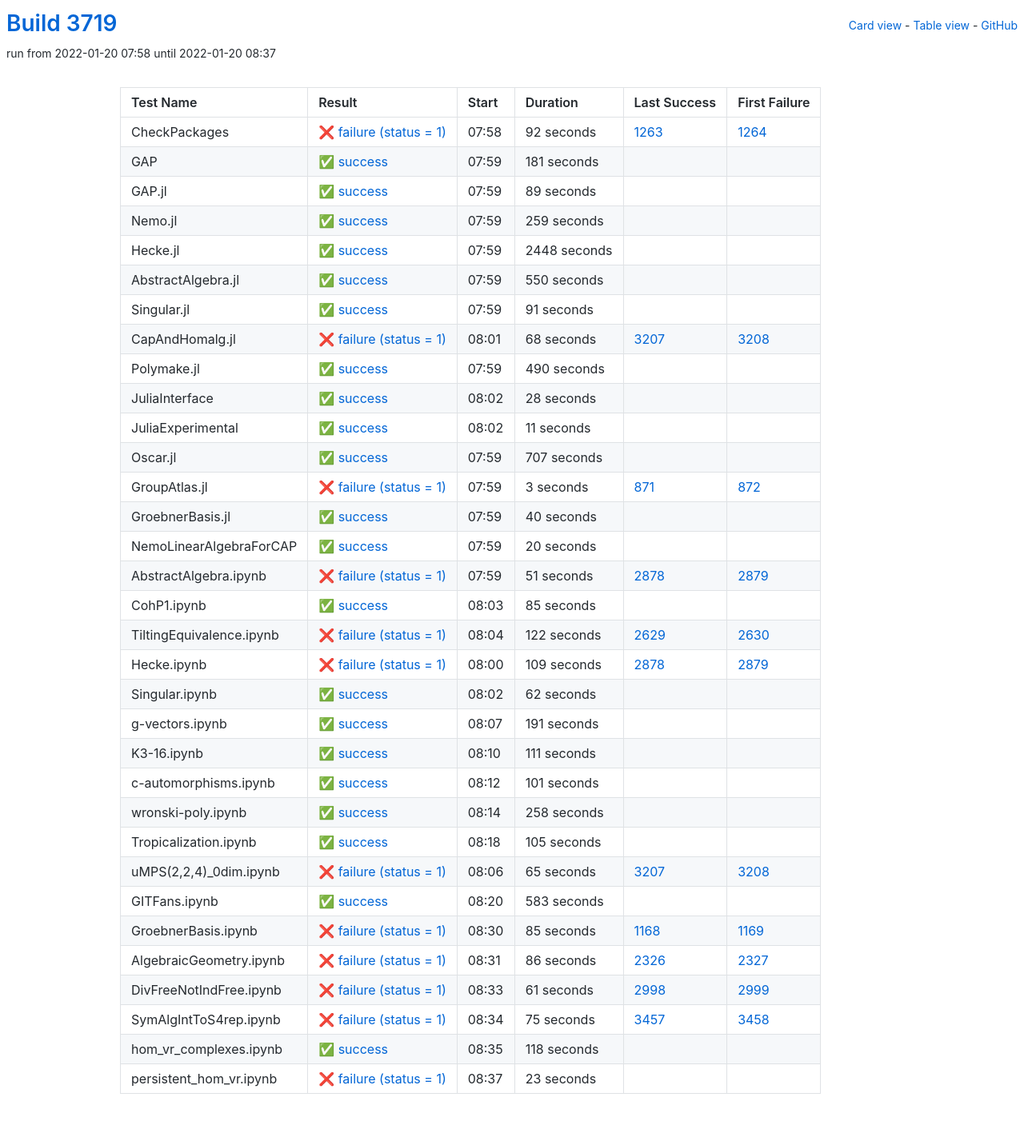
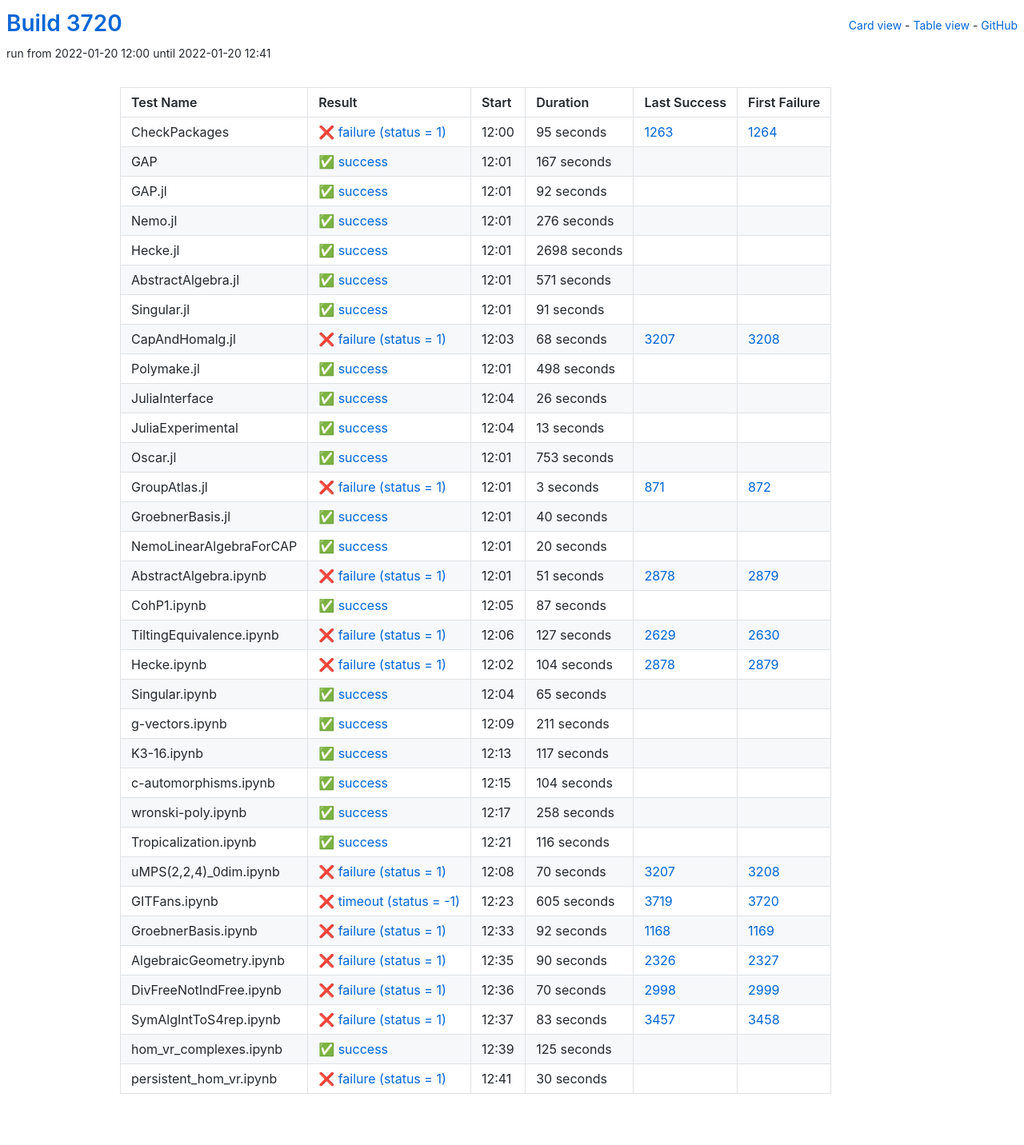
Before and after one commit to oscar-system/oscar-ci-status-stable, a Jekyll site: the page built from table.html, in a window 1280 px wide. Shown: the whole page at 80% size. Built offline with Jekyll 4.4.1, drawn with Linux system fonts in a browser that asks for light colours.

Commit message:
Build #3720

```diff
--- a/_data/ci.yml
+++ b/_data/ci.yml
@@ -1,6 +1,6 @@
 ---
-build: 3719
-build_url: https://oscarci.mathematik.uni-kl.de/job/oscar-stable/3719/
+build: 3720
+build_url: https://oscarci.mathematik.uni-kl.de/job/oscar-stable/3720/
 job: oscar-stable
 organization: oscar-system
 repo: oscar-ci-status-stable
@@ -8,80 +8,80 @@ repourl: https://github.com/oscar-system/oscar-ci-status-stable
 tests:
 - name: CheckPackages
   id: checkpackages
-  log: https://oscarci.mathematik.uni-kl.de/job/oscar-stable/3719/artifact/logs/build-3719/CheckPackages.log
-  start: 2022-01-20 07:58
+  log: https://oscarci.mathematik.uni-kl.de/job/oscar-stable/3720/artifact/logs/build-3720/CheckPackages.log
+  start: 2022-01-20 12:00
   success: false
   exitcode: 1
   status: failure
-  duration: 92
+  duration: 95
   last_success: 1263
   last_success_url: https://oscarci.mathematik.uni-kl.de/job/oscar-stable/1263/
   first_failure: 1264
   first_failure_url: https://oscarci.mathematik.uni-kl.de/job/oscar-stable/1264/
 - name: GAP
   id: gap
-  log: https://oscarci.mathematik.uni-kl.de/job/oscar-stable/3719/artifact/logs/build-3719/GAP.log
-  start: 2022-01-20 07:59
+  log: https://oscarci.mathematik.uni-kl.de/job/oscar-stable/3720/artifact/logs/build-3720/GAP.log
+  start: 2022-01-20 12:01
   success: true
   exitcode: 0
   status: success
-  duration: 181
+  duration: 167
   last_success: false
   last_success_url:
   first_failure: false
   first_failure_url:
 - name: GAP.jl
   id: gap-jl
-  log: https://oscarci.mathematik.uni-kl.de/job/oscar-stable/3719/artifact/logs/build-3719/GAP.jl.log
-  start: 2022-01-20 07:59
+  log: https://oscarci.mathematik.uni-kl.de/job/oscar-stable/3720/artifact/logs/build-3720/GAP.jl.log
+  start: 2022-01-20 12:01
   success: true
   exitcode: 0
   status: success
-  duration: 89
+  duration: 92
   last_success: false
   last_success_url:
   first_failure: false
   first_failure_url:
 - name: Nemo.jl
   id: nemo-jl
-  log: https://oscarci.mathematik.uni-kl.de/job/oscar-stable/3719/artifact/logs/build-3719/Nemo.jl.log
-  start: 2022-01-20 07:59
+  log: https://oscarci.mathematik.uni-kl.de/job/oscar-stable/3720/artifact/logs/build-3720/Nemo.jl.log
+  start: 2022-01-20 12:01
   success: true
   exitcode: 0
   status: success
-  duration: 259
+  duration: 276
   last_success: false
   last_success_url:
   first_failure: false
   first_failure_url:
 - name: Hecke.jl
   id: hecke-jl
-  log: https://oscarci.mathematik.uni-kl.de/job/oscar-stable/3719/artifact/logs/build-3719/Hecke.jl.log
-  start: 2022-01-20 07:59
+  log: https://oscarci.mathematik.uni-kl.de/job/oscar-stable/3720/artifact/logs/build-3720/Hecke.jl.log
+  start: 2022-01-20 12:01
   success: true
   exitcode: 0
   status: success
-  duration: 2448
+  duration: 2698
   last_success: false
   last_success_url:
   first_failure: false
   first_failure_url:
 - name: AbstractAlgebra.jl
   id: abstractalgebra-jl
-  log: https://oscarci.mathematik.uni-kl.de/job/oscar-stable/3719/artifact/logs/build-3719/AbstractAlgebra.jl.log
-  start: 2022-01-20 07:59
+  log: https://oscarci.mathematik.uni-kl.de/job/oscar-stable/3720/artifact/logs/build-3720/AbstractAlgebra.jl.log
+  start: 2022-01-20 12:01
   success: true
   exitcode: 0
   status: success
-  duration: 550
+  duration: 571
   last_success: false
   last_success_url:
   first_failure: false
   first_failure_url:
 - name: Singular.jl
   id: singular-jl
-  log: https://oscarci.mathematik.uni-kl.de/job/oscar-stable/3719/artifact/logs/build-3719/Singular.jl.log
-  start: 2022-01-20 07:59
+  log: https://oscarci.mathematik.uni-kl.de/job/oscar-stable/3720/artifact/logs/build-3720/Singular.jl.log
+  start: 2022-01-20 12:01
   success: true
   exitcode: 0
   status: success
@@ -92,8 +92,8 @@ tests:
   first_failure_url:
 - name: CapAndHomalg.jl
   id: capandhomalg-jl
-  log: https://oscarci.mathematik.uni-kl.de/job/oscar-stable/3719/artifact/logs/build-3719/CapAndHomalg.jl.log
-  start: 2022-01-20 08:01
+  log: https://oscarci.mathematik.uni-kl.de/job/oscar-stable/3720/artifact/logs/build-3720/CapAndHomalg.jl.log
+  start: 2022-01-20 12:03
   success: false
   exitcode: 1
   status: failure
@@ -104,56 +104,56 @@ tests:
   first_failure_url: https://oscarci.mathematik.uni-kl.de/job/oscar-stable/3208/
 - name: Polymake.jl
   id: polymake-jl
-  log: https://oscarci.mathematik.uni-kl.de/job/oscar-stable/3719/artifact/logs/build-3719/Polymake.jl.log
-  start: 2022-01-20 07:59
+  log: https://oscarci.mathematik.uni-kl.de/job/oscar-stable/3720/artifact/logs/build-3720/Polymake.jl.log
+  start: 2022-01-20 12:01
   success: true
   exitcode: 0
   status: success
-  duration: 490
+  duration: 498
   last_success: false
   last_success_url:
   first_failure: false
   first_failure_url:
 - name: JuliaInterface
   id: juliainterface
-  log: https://oscarci.mathematik.uni-kl.de/job/oscar-stable/3719/artifact/logs/build-3719/JuliaInterface.log
-  start: 2022-01-20 08:02
+  log: https://oscarci.mathematik.uni-kl.de/job/oscar-stable/3720/artifact/logs/build-3720/JuliaInterface.log
+  start: 2022-01-20 12:04
   success: true
   exitcode: 0
   status: success
-  duration: 28
+  duration: 26
   last_success: false
   last_success_url:
   first_failure: false
   first_failure_url:
 - name: JuliaExperimental
   id: juliaexperimental
-  log: https://oscarci.mathematik.uni-kl.de/job/oscar-stable/3719/artifact/logs/build-3719/JuliaExperimental.log
-  start: 2022-01-20 08:02
+  log: https://oscarci.mathematik.uni-kl.de/job/oscar-stable/3720/artifact/logs/build-3720/JuliaExperimental.log
+  start: 2022-01-20 12:04
   success: true
   exitcode: 0
   status: success
-  duration: 11
+  duration: 13
   last_success: false
   last_success_url:
   first_failure: false
   first_failure_url:
 - name: Oscar.jl
   id: oscar-jl
-  log: https://oscarci.mathematik.uni-kl.de/job/oscar-stable/3719/artifact/logs/build-3719/Oscar.jl.log
-  start: 2022-01-20 07:59
+  log: https://oscarci.mathematik.uni-kl.de/job/oscar-stable/3720/artifact/logs/build-3720/Oscar.jl.log
+  start: 2022-01-20 12:01
   success: true
   exitcode: 0
   status: success
-  duration: 707
+  duration: 753
   last_success: false
   last_success_url:
   first_failure: false
   first_failure_url:
 - name: GroupAtlas.jl
   id: groupatlas-jl
-  log: https://oscarci.mathematik.uni-kl.de/job/oscar-stable/3719/artifact/logs/build-3719/GroupAtlas.jl.log
-  start: 2022-01-20 07:59
+  log: https://oscarci.mathematik.uni-kl.de/job/oscar-stable/3720/artifact/logs/build-3720/GroupAtlas.jl.log
+  start: 2022-01-20 12:01
   success: false
   exitcode: 1
   status: failure
@@ -164,8 +164,8 @@ tests:
   first_failure_url: https://oscarci.mathematik.uni-kl.de/job/oscar-stable/872/
 - name: GroebnerBasis.jl
   id: groebnerbasis-jl
-  log: https://oscarci.mathematik.uni-kl.de/job/oscar-stable/3719/artifact/logs/build-3719/GroebnerBasis.jl.log
-  start: 2022-01-20 07:59
+  log: https://oscarci.mathematik.uni-kl.de/job/oscar-stable/3720/artifact/logs/build-3720/GroebnerBasis.jl.log
+  start: 2022-01-20 12:01
   success: true
   exitcode: 0
   status: success
@@ -176,8 +176,8 @@ tests:
   first_failure_url:
 - name: NemoLinearAlgebraForCAP
   id: nemolinearalgebraforcap
-  log: https://oscarci.mathematik.uni-kl.de/job/oscar-stable/3719/artifact/logs/build-3719/NemoLinearAlgebraForCAP.log
-  start: 2022-01-20 07:59
+  log: https://oscarci.mathematik.uni-kl.de/job/oscar-stable/3720/artifact/logs/build-3720/NemoLinearAlgebraForCAP.log
+  start: 2022-01-20 12:01
   success: true
   exitcode: 0
   status: success
@@ -188,8 +188,8 @@ tests:
   first_failure_url:
 - name: AbstractAlgebra.ipynb
   id: abstractalgebra-ipynb
-  log: https://oscarci.mathematik.uni-kl.de/job/oscar-stable/3719/artifact/logs/build-3719/AbstractAlgebra.ipynb.log
-  start: 2022-01-20 07:59
+  log: https://oscarci.mathematik.uni-kl.de/job/oscar-stable/3720/artifact/logs/build-3720/AbstractAlgebra.ipynb.log
+  start: 2022-01-20 12:01
   success: false
   exitcode: 1
   status: failure
@@ -200,92 +200,92 @@ tests:
   first_failure_url: https://oscarci.mathematik.uni-kl.de/job/oscar-stable/2879/
 - name: CohP1.ipynb
   id: cohp1-ipynb
-  log: https://oscarci.mathematik.uni-kl.de/job/oscar-stable/3719/artifact/logs/build-3719/CohP1.ipynb.log
-  start: 2022-01-20 08:03
+  log: https://oscarci.mathematik.uni-kl.de/job/oscar-stable/3720/artifact/logs/build-3720/CohP1.ipynb.log
+  start: 2022-01-20 12:05
   success: true
   exitcode: 0
   status: success
-  duration: 85
+  duration: 87
   last_success: false
   last_success_url:
   first_failure: false
   first_failure_url:
 - name: TiltingEquivalence.ipynb
   id: tiltingequivalence-ipynb
-  log: https://oscarci.mathematik.uni-kl.de/job/oscar-stable/3719/artifact/logs/build-3719/TiltingEquivalence.ipynb.log
-  start: 2022-01-20 08:04
+  log: https://oscarci.mathematik.uni-kl.de/job/oscar-stable/3720/artifact/logs/build-3720/TiltingEquivalence.ipynb.log
+  start: 2022-01-20 12:06
   success: false
   exitcode: 1
   status: failure
-  duration: 122
+  duration: 127
   last_success: 2629
   last_success_url: https://oscarci.mathematik.uni-kl.de/job/oscar-stable/2629/
   first_failure: 2630
   first_failure_url: https://oscarci.mathematik.uni-kl.de/job/oscar-stable/2630/
 - name: Hecke.ipynb
   id: hecke-ipynb
-  log: https://oscarci.mathematik.uni-kl.de/job/oscar-stable/3719/artifact/logs/build-3719/Hecke.ipynb.log
-  start: 2022-01-20 08:00
+  log: https://oscarci.mathematik.uni-kl.de/job/oscar-stable/3720/artifact/logs/build-3720/Hecke.ipynb.log
+  start: 2022-01-20 12:02
   success: false
   exitcode: 1
   status: failure
-  duration: 109
+  duration: 104
   last_success: 2878
   last_success_url: https://oscarci.mathematik.uni-kl.de/job/oscar-stable/2878/
   first_failure: 2879
   first_failure_url: https://oscarci.mathematik.uni-kl.de/job/oscar-stable/2879/
 - name: Singular.ipynb
   id: singular-ipynb
-  log: https://oscarci.mathematik.uni-kl.de/job/oscar-stable/3719/artifact/logs/build-3719/Singular.ipynb.log
-  start: 2022-01-20 08:02
+  log: https://oscarci.mathematik.uni-kl.de/job/oscar-stable/3720/artifact/logs/build-3720/Singular.ipynb.log
+  start: 2022-01-20 12:04
   success: true
   exitcode: 0
   status: success
-  duration: 62
+  duration: 65
   last_success: false
   last_success_url:
   first_failure: false
   first_failure_url:
 - name: g-vectors.ipynb
   id: g-vectors-ipynb
-  log: https://oscarci.mathematik.uni-kl.de/job/oscar-stable/3719/artifact/logs/build-3719/g-vectors.ipynb.log
-  start: 2022-01-20 08:07
+  log: https://oscarci.mathematik.uni-kl.de/job/oscar-stable/3720/artifact/logs/build-3720/g-vectors.ipynb.log
+  start: 2022-01-20 12:09
   success: true
   exitcode: 0
   status: success
-  duration: 191
+  duration: 211
   last_success: false
   last_success_url:
   first_failure: false
   first_failure_url:
 - name: K3-16.ipynb
   id: k3-16-ipynb
-  log: https://oscarci.mathematik.uni-kl.de/job/oscar-stable/3719/artifact/logs/build-3719/K3-16.ipynb.log
-  start: 2022-01-20 08:10
+  log: https://oscarci.mathematik.uni-kl.de/job/oscar-stable/3720/artifact/logs/build-3720/K3-16.ipynb.log
+  start: 2022-01-20 12:13
   success: true
   exitcode: 0
   status: success
-  duration: 111
+  duration: 117
   last_success: false
   last_success_url:
   first_failure: false
   first_failure_url:
 - name: c-automorphisms.ipynb
   id: c-automorphisms-ipynb
-  log: https://oscarci.mathematik.uni-kl.de/job/oscar-stable/3719/artifact/logs/build-3719/c-automorphisms.ipynb.log
-  start: 2022-01-20 08:12
+  log: https://oscarci.mathematik.uni-kl.de/job/oscar-stable/3720/artifact/logs/build-3720/c-automorphisms.ipynb.log
+  start: 2022-01-20 12:15
   success: true
   exitcode: 0
   status: success
-  duration: 101
+  duration: 104
   last_success: false
   last_success_url:
   first_failure: false
   first_failure_url:
 - name: wronski-poly.ipynb
   id: wronski-poly-ipynb
-  log: https://oscarci.mathematik.uni-kl.de/job/oscar-stable/3719/artifact/logs/build-3719/wronski-poly.ipynb.log
-  start: 2022-01-20 08:14
+  log: https://oscarci.mathematik.uni-kl.de/job/oscar-stable/3720/artifact/logs/build-3720/wronski-poly.ipynb.log
+  start: 2022-01-20 12:17
   success: true
   exitcode: 0
   status: success
@@ -296,108 +296,108 @@ tests:
   first_failure_url:
 - name: Tropicalization.ipynb
   id: tropicalization-ipynb
-  log: https://oscarci.mathematik.uni-kl.de/job/oscar-stable/3719/artifact/logs/build-3719/Tropicalization.ipynb.log
-  start: 2022-01-20 08:18
+  log: https://oscarci.mathematik.uni-kl.de/job/oscar-stable/3720/artifact/logs/build-3720/Tropicalization.ipynb.log
+  start: 2022-01-20 12:21
   success: true
   exitcode: 0
   status: success
-  duration: 105
+  duration: 116
   last_success: false
   last_success_url:
   first_failure: false
   first_failure_url:
 - name: uMPS(2,2,4)_0dim.ipynb
   id: umps-2-2-4-0dim-ipynb
-  log: https://oscarci.mathematik.uni-kl.de/job/oscar-stable/3719/artifact/logs/build-3719/uMPS-2-2-4-_0dim.ipynb.log
-  start: 2022-01-20 08:06
+  log: https://oscarci.mathematik.uni-kl.de/job/oscar-stable/3720/artifact/logs/build-3720/uMPS-2-2-4-_0dim.ipynb.log
+  start: 2022-01-20 12:08
   success: false
   exitcode: 1
   status: failure
-  duration: 65
+  duration: 70
   last_success: 3207
   last_success_url: https://oscarci.mathematik.uni-kl.de/job/oscar-stable/3207/
   first_failure: 3208
   first_failure_url: https://oscarci.mathematik.uni-kl.de/job/oscar-stable/3208/
 - name: GITFans.ipynb
   id: gitfans-ipynb
-  log: https://oscarci.mathematik.uni-kl.de/job/oscar-stable/3719/artifact/logs/build-3719/GITFans.ipynb.log
-  start: 2022-01-20 08:20
-  success: true
-  exitcode: 0
-  status: success
-  duration: 583
-  last_success: false
-  last_success_url:
-  first_failure: false
-  first_failure_url:
+  log: https://oscarci.mathematik.uni-kl.de/job/oscar-stable/3720/artifact/logs/build-3720/GITFans.ipynb.log
+  start: 2022-01-20 12:23
+  success: false
+  exitcode: -1
+  status: timeout
+  duration: 605
+  last_success: 3719
+  last_success_url: https://oscarci.mathematik.uni-kl.de/job/oscar-stable/3719/
+  first_failure: 3720
+  first_failure_url: https://oscarci.mathematik.uni-kl.de/job/oscar-stable/3720/
 - name: GroebnerBasis.ipynb
   id: groebnerbasis-ipynb
-  log: https://oscarci.mathematik.uni-kl.de/job/oscar-stable/3719/artifact/logs/build-3719/GroebnerBasis.ipynb.log
-  start: 2022-01-20 08:30
+  log: https://oscarci.mathematik.uni-kl.de/job/oscar-stable/3720/artifact/logs/build-3720/GroebnerBasis.ipynb.log
+  start: 2022-01-20 12:33
   success: false
   exitcode: 1
   status: failure
-  duration: 85
+  duration: 92
   last_success: 1168
   last_success_url: https://oscarci.mathematik.uni-kl.de/job/oscar-stable/1168/
   first_failure: 1169
   first_failure_url: https://oscarci.mathematik.uni-kl.de/job/oscar-stable/1169/
 - name: AlgebraicGeometry.ipynb
   id: algebraicgeometry-ipynb
-  log: https://oscarci.mathematik.uni-kl.de/job/oscar-stable/3719/artifact/logs/build-3719/AlgebraicGeometry.ipynb.log
-  start: 2022-01-20 08:31
+  log: https://oscarci.mathematik.uni-kl.de/job/oscar-stable/3720/artifact/logs/build-3720/AlgebraicGeometry.ipynb.log
+  start: 2022-01-20 12:35
   success: false
   exitcode: 1
   status: failure
-  duration: 86
+  duration: 90
   last_success: 2326
   last_success_url: https://oscarci.mathematik.uni-kl.de/job/oscar-stable/2326/
   first_failure: 2327
   first_failure_url: https://oscarci.mathematik.uni-kl.de/job/oscar-stable/2327/
 - name: DivFreeNotIndFree.ipynb
   id: divfreenotindfree-ipynb
-  log: https://oscarci.mathematik.uni-kl.de/job/oscar-stable/3719/artifact/logs/build-3719/DivFreeNotIndFree.ipynb.log
-  start: 2022-01-20 08:33
+  log: https://oscarci.mathematik.uni-kl.de/job/oscar-stable/3720/artifact/logs/build-3720/DivFreeNotIndFree.ipynb.log
+  start: 2022-01-20 12:36
   success: false
   exitcode: 1
   status: failure
-  duration: 61
+  duration: 70
   last_success: 2998
   last_success_url: https://oscarci.mathematik.uni-kl.de/job/oscar-stable/2998/
   first_failure: 2999
   first_failure_url: https://oscarci.mathematik.uni-kl.de/job/oscar-stable/2999/
 - name: SymAlgIntToS4rep.ipynb
   id: symalginttos4rep-ipynb
-  log: https://oscarci.mathematik.uni-kl.de/job/oscar-stable/3719/artifact/logs/build-3719/SymAlgIntToS4rep.ipynb.log
-  start: 2022-01-20 08:34
+  log: https://oscarci.mathematik.uni-kl.de/job/oscar-stable/3720/artifact/logs/build-3720/SymAlgIntToS4rep.ipynb.log
+  start: 2022-01-20 12:37
   success: false
   exitcode: 1
   status: failure
-  duration: 75
+  duration: 83
   last_success: 3457
   last_success_url: https://oscarci.mathematik.uni-kl.de/job/oscar-stable/3457/
   first_failure: 3458
   first_failure_url: https://oscarci.mathematik.uni-kl.de/job/oscar-stable/3458/
 - name: hom_vr_complexes.ipynb
   id: hom-vr-complexes-ipynb
-  log: https://oscarci.mathematik.uni-kl.de/job/oscar-stable/3719/artifact/logs/build-3719/hom_vr_complexes.ipynb.log
-  start: 2022-01-20 08:35
+  log: https://oscarci.mathematik.uni-kl.de/job/oscar-stable/3720/artifact/logs/build-3720/hom_vr_complexes.ipynb.log
+  start: 2022-01-20 12:39
   success: true
   exitcode: 0
   status: success
-  duration: 118
+  duration: 125
   last_success: false
   last_success_url:
   first_failure: false
   first_failure_url:
 - name: persistent_hom_vr.ipynb
   id: persistent-hom-vr-ipynb
-  log: https://oscarci.mathematik.uni-kl.de/job/oscar-stable/3719/artifact/logs/build-3719/persistent_hom_vr.ipynb.log
-  start: 2022-01-20 08:37
+  log: https://oscarci.mathematik.uni-kl.de/job/oscar-stable/3720/artifact/logs/build-3720/persistent_hom_vr.ipynb.log
+  start: 2022-01-20 12:41
   success: false
   exitcode: 1
   status: failure
-  duration: 23
+  duration: 30
   last_success: false
   last_success_url:
   first_failure: false
```
Also changed, not shown: README.md.
